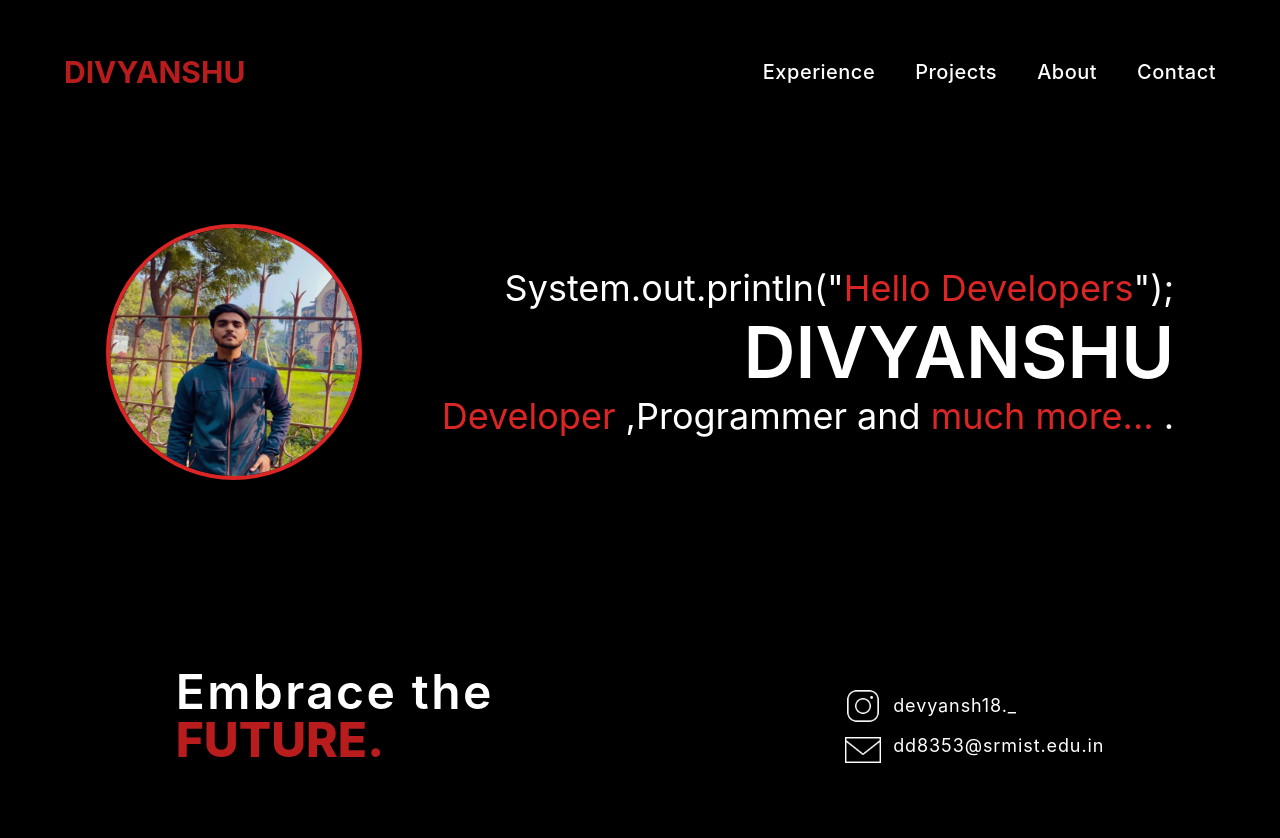
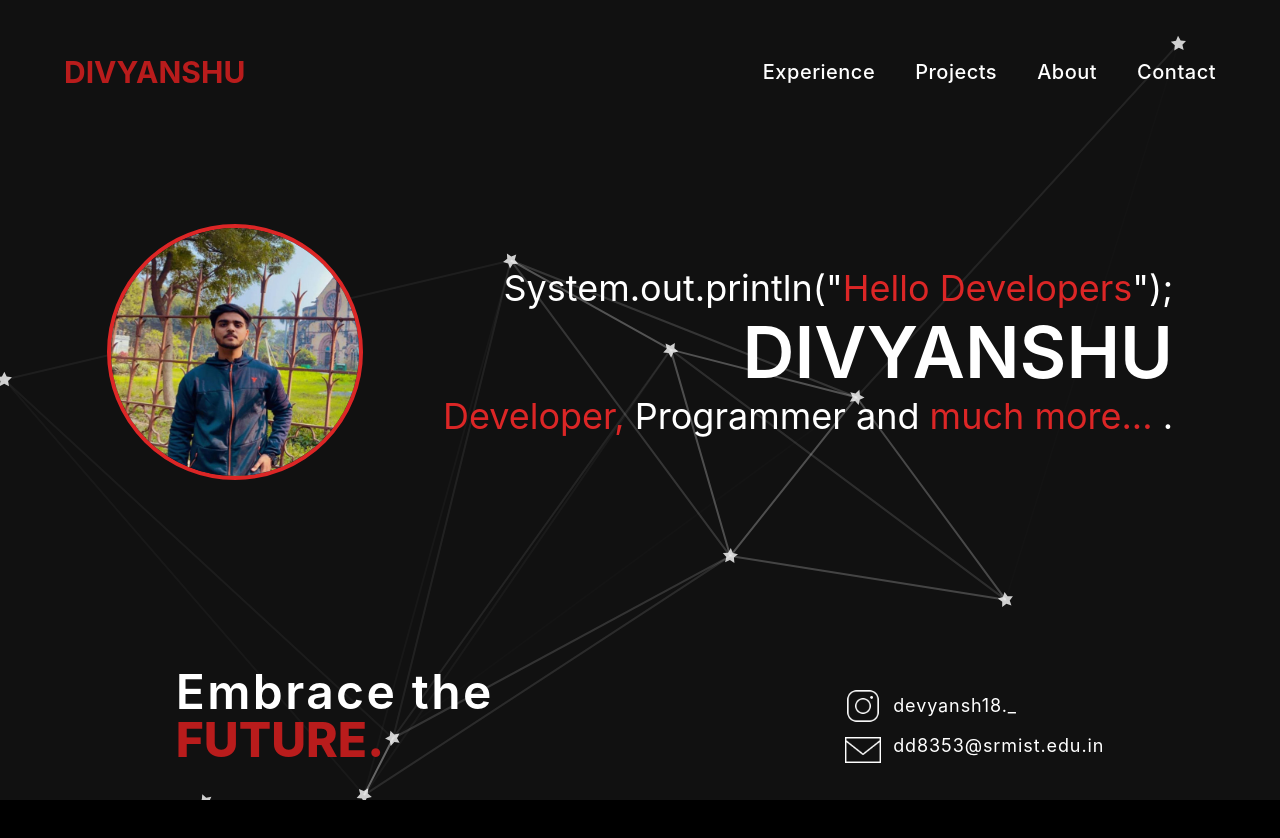
Before and after one commit to divyanshu1810/portfolio-website, a Next.js app: page / in a window 1280 px wide. Shown: the top 838 px of the page. Built offline with nearby package versions, Linux system fonts and the light colour scheme.

Commit message:
:sparkles: Added Particle Js

```diff
--- a/components/home/home.tsx
+++ b/components/home/home.tsx
@@ -2,7 +2,7 @@ import React, { FunctionComponent } from "react";
 const Main: FunctionComponent = () => {
   return (
     <div className="">
-      <div className="flex flex-col lg:flex-row py-20 bg-black items-center justify-center lg:space-x-20">
+      <div className="flex flex-col lg:flex-row py-20 items-center justify-center lg:space-x-20">
         <div className="lg:w-[20%] md:w-[40%] w-[60%]">
           <picture>
             <img
@@ -21,7 +21,7 @@ const Main: FunctionComponent = () => {
             DIVYANSHU
           </div>
           <div className=" md:text-4xl text-xl text-right text-red-600">
-            Developer <span className=" text-white">,Programmer and </span>much
+            Developer, <span className=" text-white">Programmer and </span>much
             more... <span className=" text-white">.</span>
           </div>
         </div>
--- /dev/null
+++ b/components/shared/particles.tsx
@@ -0,0 +1,140 @@
+import React, { FunctionComponent } from "react";
+import Particles from "react-tsparticles";
+import { loadFull } from "tsparticles";
+const Particle: FunctionComponent = () => {
+  const particlesInit = async (main: any) => {
+    console.log(main);
+
+    // you can initialize the tsParticles instance (main) here, adding custom shapes or presets
+    // this loads the tsparticles package bundle, it's the easiest method for getting everything ready
+    // starting from v2 you can add only the features you need reducing the bundle size
+    await loadFull(main);
+  };
+  return (
+    <div className="fixed -z-10">
+      <Particles
+        id="tsparticles"
+        init={particlesInit}
+        options={{
+          fullScreen: {
+            enable: true,
+            zIndex: 1,
+          },
+          particles: {
+            number: {
+              value: 10,
+              density: {
+                enable: false,
+                value_area: 800,
+              },
+            },
+            color: {
+              value: "#fff",
+            },
+            shape: {
+              type: "star",
+              options: {},
+            },
+            opacity: {
+              value: 0.8,
+              random: false,
+              anim: {
+                enable: false,
+                speed: 1,
+                opacity_min: 0.1,
+                sync: false,
+              },
+            },
+            size: {
+              value: 4,
+              random: false,
+              anim: {
+                enable: false,
+                speed: 40,
+                size_min: 0.1,
+                sync: false,
+              },
+            },
+            rotate: {
+              value: 0,
+              random: true,
+              direction: "clockwise",
+              animation: {
+                enable: true,
+                speed: 5,
+                sync: false,
+              },
+            },
+            line_linked: {
+              enable: true,
+              distance: 600,
+              color: "#ffffff",
+              opacity: 0.4,
+              width: 2,
+            },
+            move: {
+              enable: true,
+              speed: 2,
+              direction: "none",
+              random: false,
+              straight: false,
+              out_mode: "out",
+              attract: {
+                enable: false,
+                rotateX: 600,
+                rotateY: 1200,
+              },
+            },
+          },
+          interactivity: {
+            events: {
+              onhover: {
+                enable: true,
+                mode: ["grab"],
+              },
+              onclick: {
+                enable: false,
+                mode: "bubble",
+              },
+              resize: true,
+            },
+            modes: {
+              grab: {
+                distance: 400,
+                line_linked: {
+                  opacity: 1,
+                },
+              },
+              bubble: {
+                distance: 400,
+                size: 40,
+                duration: 2,
+                opacity: 8,
+                speed: 3,
+              },
+              repulse: {
+                distance: 200,
+              },
+              push: {
+                particles_nb: 4,
+              },
+              remove: {
+                particles_nb: 2,
+              },
+            },
+          },
+          retina_detect: true,
+          background: {
+            color: "#111",
+            image: "",
+            position: "50% 50%",
+            repeat: "no-repeat",
+            size: "cover",
+          },
+        }}
+      />
+    </div>
+  );
+};
+
+export default Particle;
--- a/package.json
+++ b/package.json
@@ -20,6 +20,8 @@
     "react-dom": "18.2.0",
     "react-icons": "^4.7.1",
     "react-scroll": "^1.8.9",
+    "react-tsparticles": "^2.7.1",
+    "tsparticles": "^2.7.1",
     "typescript": "4.9.4"
   },
   "devDependencies": {
--- a/pages/_app.tsx
+++ b/pages/_app.tsx
@@ -1,12 +1,15 @@
 import Footer from "@/components/layouts/footer";
 import Header from "@/components/layouts/header";
+import Particle from "@/components/shared/particles";
 import "@/styles/globals.css";
+
 import type { AppProps } from "next/app";
 export default function App({ Component, pageProps }: AppProps) {
   return (
     <>
       <Header />
       <Component {...pageProps} />
+      <Particle />
       <Footer />
     </>
   );
```
Also changed, not shown: 1 other file (tests, documents, lock files or other folders).
